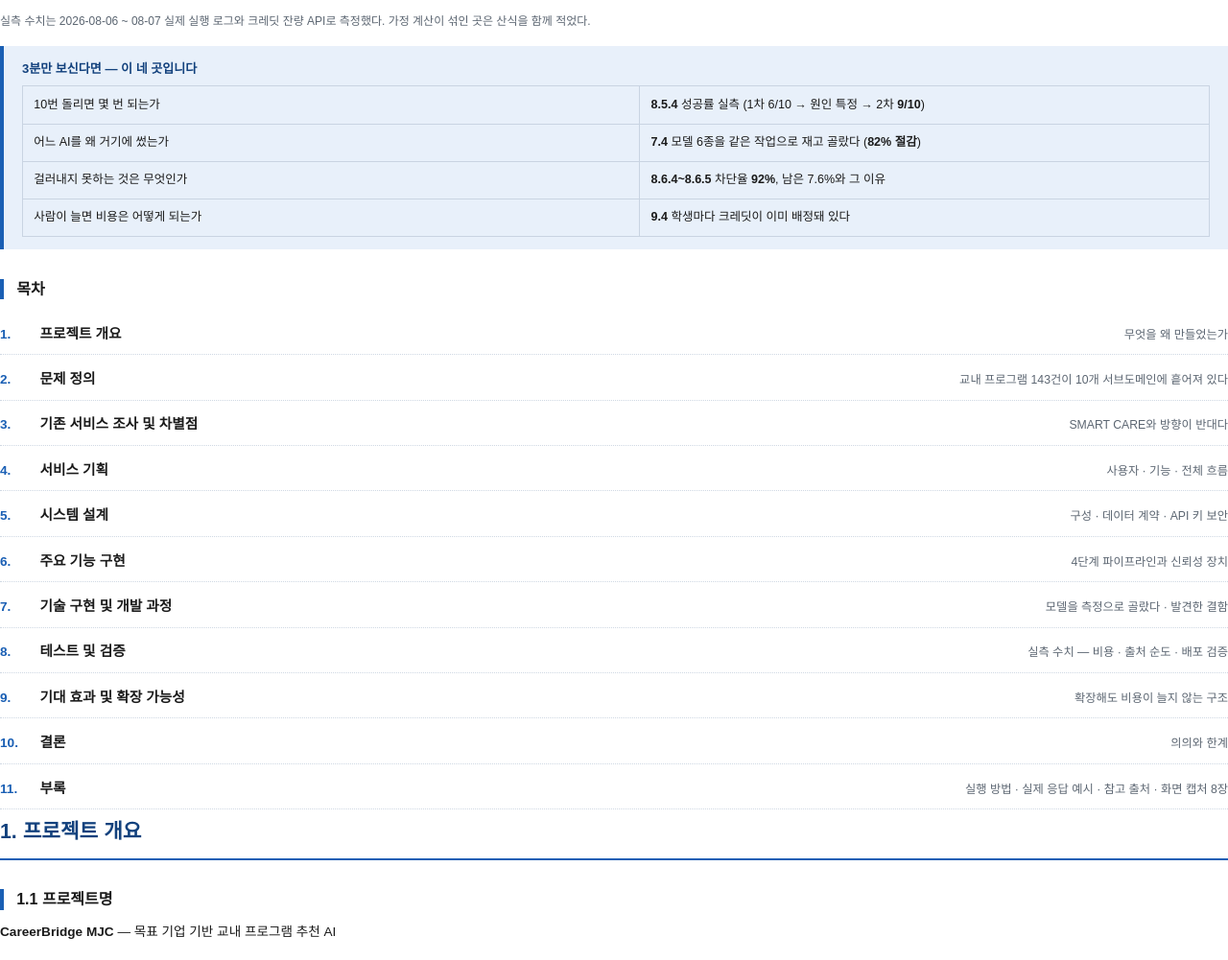
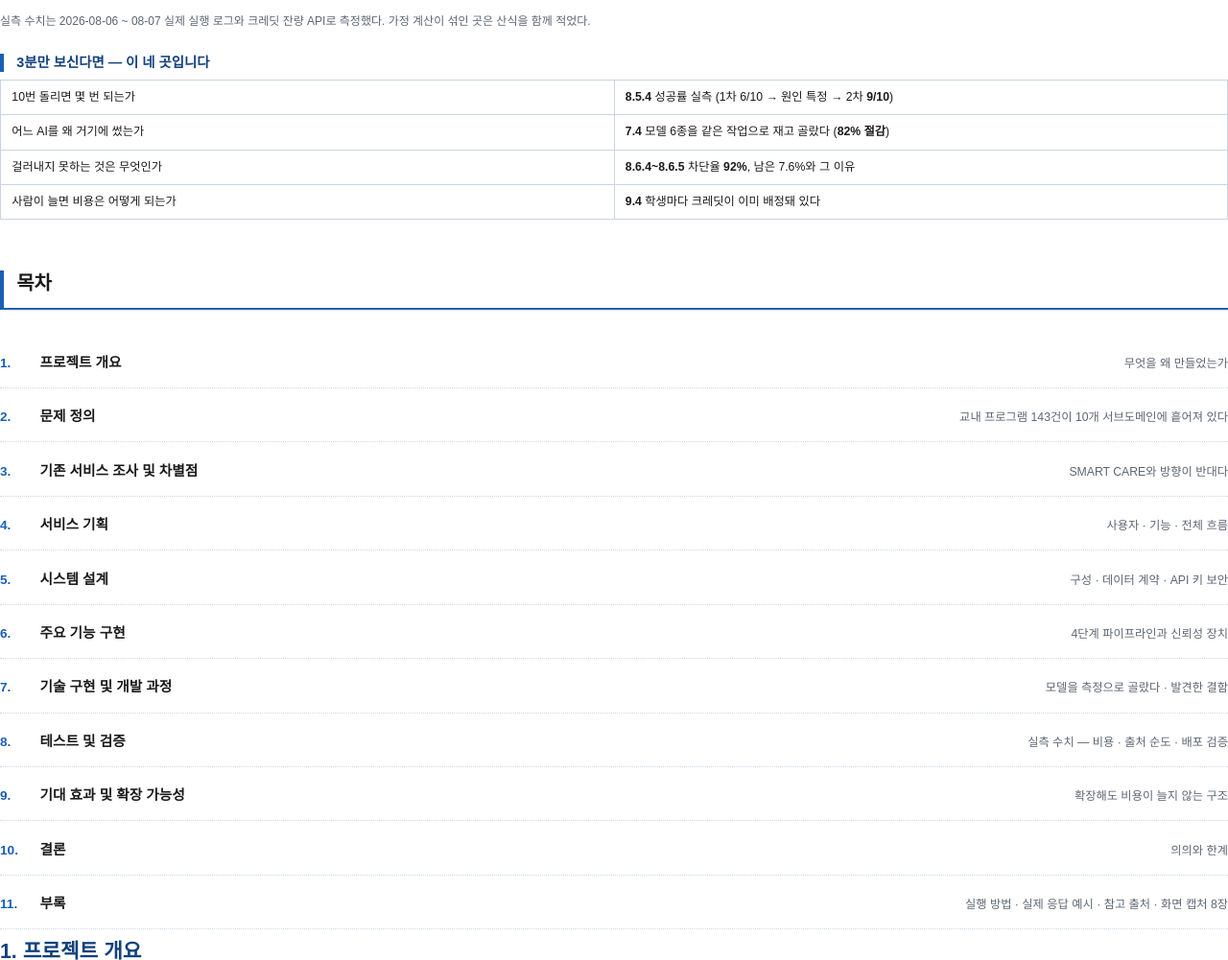
Before and after one commit to scyscu153-byte/mypath, a website: page report/시너지_개발보고서.html in a window 1280 px wide. Shown: the part 1665-2666 px from the top of the page at 96% size. Drawn offline with Linux system fonts and the light colour scheme; a script that the page names is missing.

Commit message:
목차를 자기 쪽에 단독으로 둔다 (3쪽)
54쪽 문서에서 목차는 길잡이인데, 요약·숫자 타일과 같은 쪽에 붙어 있어
어디서 시작하는지 눈에 안 들어왔다. 펼쳤을 때 목차만 보이는 편이 낫다.

목차를 별도 섹션으로 떼고(section 은 page-break-before: always),
전용 제목 스타일과 넉넉한 행간을 줬다.

떼어내니 「3분만 보신다면」이 3쪽으로 밀려 55쪽이 됐고,
2쪽과 3쪽이 둘 다 절반 넘게 비었다. 상자(callout) 여백이 원인이라
상자를 걷어내고 제목 + 표만 남겼다. 2쪽에 다시 들어가면서
목차가 3쪽 단독이 되고 쪽수도 54쪽으로 돌아왔다.

Co-Authored-By: Claude Opus 5 (1M context) <noreply@anthropic.com>

```diff
--- a/report/시너지_개발보고서.html
+++ b/report/시너지_개발보고서.html
@@ -186,6 +186,20 @@
   ol.toc .t { font-weight: 600; font-size: 11pt; white-space: nowrap; }
   ol.toc .d { color: var(--gray); font-size: 9.2pt; text-align: right; }
 
+  /* 「3분만 보신다면」 — 상자를 씌우면 2쪽을 넘겨서 표만 둔다 */
+  h3.guide-h { font-size: 10.8pt; margin: 6mm 0 2mm; color: var(--blue-d); page-break-after: avoid; }
+  table.guide { margin: 0 0 2mm; font-size: 9.2pt; }
+  table.guide td { padding: 1.9mm 3mm; }
+
+  /* ★목차 전용 쪽.★ 한 쪽을 통째로 쓰므로 위아래로 숨을 틔운다.
+     항목 간격도 조금 넓혀서 스물 몇 줄이 한 화면에 편하게 들어오게 한다. */
+  h3.toc-head {
+    font-size: 15pt; margin: 14mm 0 8mm; padding-bottom: 3mm;
+    border-bottom: 2px solid var(--blue); color: var(--navy);
+  }
+  h3.toc-head + ol.toc li { padding: 3.4mm 0; }
+  h3.toc-head + ol.toc { margin-top: 0; }
+
   .note { font-size: 9pt; color: var(--gray); }
   .chk { list-style: none; padding-left: 0; }
   .chk li::before { content: "☐  "; color: var(--blue); }
@@ -279,17 +293,24 @@
 <p class="note">실측 수치는 2026-08-06 ~ 08-07 실제 실행 로그와 크레딧 잔량 API로 측정했다.
 가정 계산이 섞인 곳은 산식을 함께 적었다.</p>
 
-<div class="callout">
-<span class="lbl">3분만 보신다면 — 이 네 곳입니다</span>
-<table style="margin:0">
-<tr><td style="width:52%">10번 돌리면 몇 번 되는가</td><td><b>8.5.4</b> 성공률 실측 (1차 6/10 → 원인 특정 → 2차 <b>9/10</b>)</td></tr>
+<h3 class="guide-h">3분만 보신다면 — 이 네 곳입니다</h3>
+<table class="guide">
+<tr><td style="width:50%">10번 돌리면 몇 번 되는가</td><td><b>8.5.4</b> 성공률 실측 (1차 6/10 → 원인 특정 → 2차 <b>9/10</b>)</td></tr>
 <tr><td>어느 AI를 왜 거기에 썼는가</td><td><b>7.4</b> 모델 6종을 같은 작업으로 재고 골랐다 (<b>82% 절감</b>)</td></tr>
 <tr><td>걸러내지 못하는 것은 무엇인가</td><td><b>8.6.4~8.6.5</b> 차단율 <b>92%</b>, 남은 7.6%와 그 이유</td></tr>
 <tr><td>사람이 늘면 비용은 어떻게 되는가</td><td><b>9.4</b> 학생마다 크레딧이 이미 배정돼 있다</td></tr>
 </table>
-</div>
-
-<h3>목차</h3>
+
+</section>
+
+<!-- ══════════════════ 목차 ══════════════════
+     ★목차는 자기 쪽을 통째로 쓴다.★
+     앞의 요약·「3분만 보신다면」과 같은 쪽에 붙어 있으면
+     목차가 어디서 시작하는지 눈에 안 들어온다. 54쪽 문서에서
+     목차는 길잡이라, 펼쳤을 때 그것만 보이는 편이 낫다.
+     ══════════════════════════════════════════ -->
+<section>
+<h3 class="toc-head">목차</h3>
 <ol class="toc">
   <li><span class="t">프로젝트 개요</span><span class="d">무엇을 왜 만들었는가</span></li>
   <li><span class="t">문제 정의</span><span class="d">교내 프로그램 143건이 10개 서브도메인에 흩어져 있다</span></li>
```
Also changed, not shown: 1 other file.
